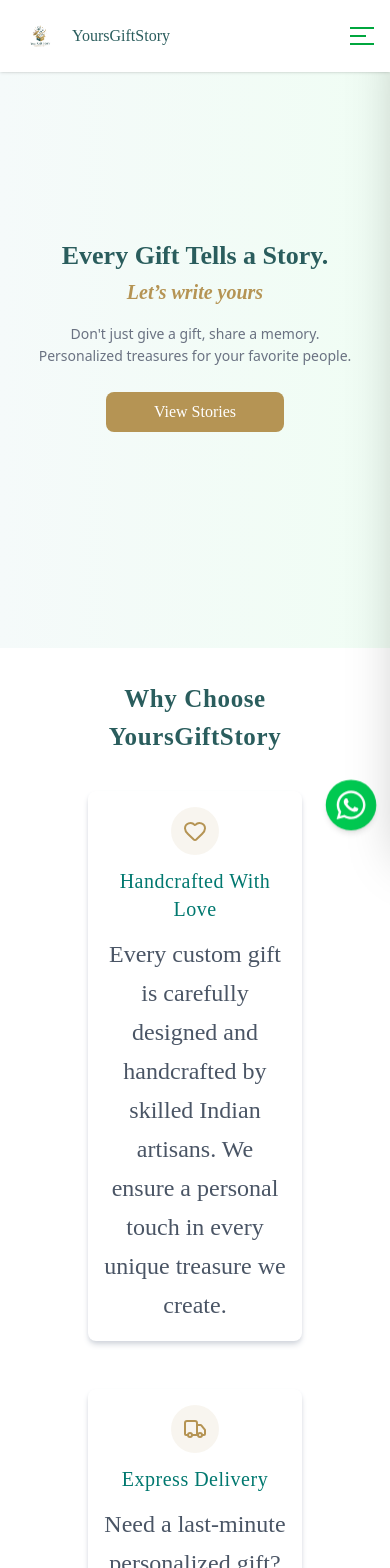
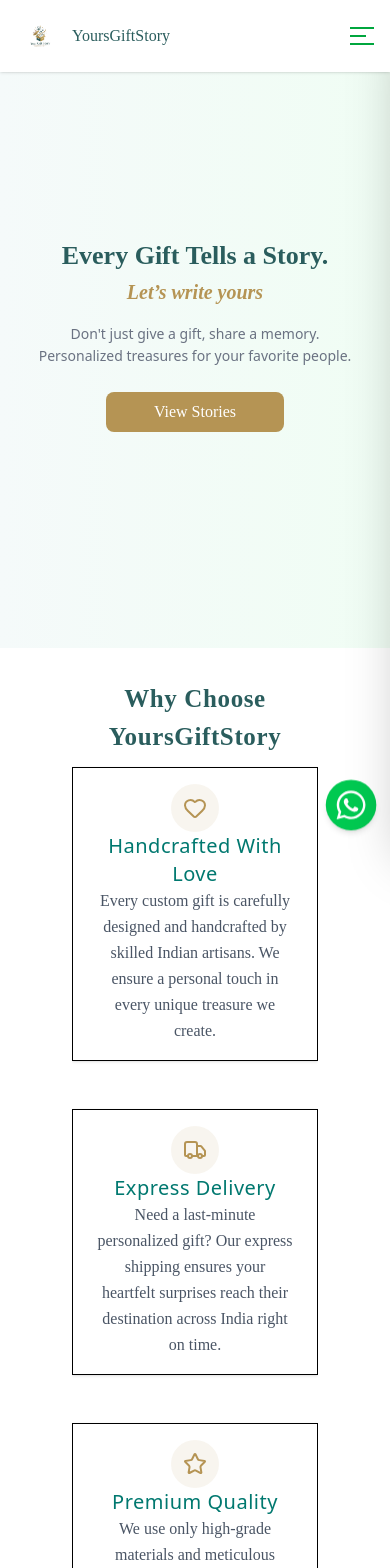
Before and after one commit to Yashwanthkumar-dev/yoursGiftStory, a React (Vite) app: page / in a window 390 px wide. Shown: the top 1568 px of the page. Built offline with nearby package versions, Linux system fonts and the light colour scheme; a web font is replaced by a local one.

Commit message:
fix : some changes

```diff
--- a/src/Components/WhyChooseUs.jsx
+++ b/src/Components/WhyChooseUs.jsx
@@ -33,15 +33,15 @@ const WhyChooseUs = () => {
                         initial={{ opacity: 0, x: 50 }} whileInView={{ opacity: 1, x: 0 }} transition={{ duration: 1, ease: 'easeInOut' }}
                         className='text-center mt-8 font-playfair text-primary font-semibold text-[25px] capitalize w-48 tracking-wide mx-auto'>Why choose YoursGiftStory</motion.h2>
                 </div>
-                <div className='p-4 space-y-12 md:border md:flex md:items-center '>
+                <div className=' space-y-12 md:border md:flex md:items-center '>
                     {
                         whyusUs.map((card, index) => (
                             <motion.div key={index}
                                 initial={{ opacity: 0, x: 20 }} whileInView={{ opacity: 1, x: 0 }} transition={{ duration: 0.8, ease: 'easeInOut' }}
-                                className='text-center p-4 rounded-lg bg-white font-playfair shadow-md shadow-gray-300 mt-5 space-y-3 hover:shadow-lg transition duration-500 '>
+                                className='border shadow px-6 py-4 mt-3 text-center '>
                                 <div className='text-secondary py-3 bg-[#b5955418] mx-auto w-12 flex justify-center rounded-full'>{card.icon}</div>
                                 <h3 className='font-medium text-xl text-teal-700 capitalize tracking-wide'>{card.title}</h3>
-                                <p className='font-playfair text-gray-600 leading-relaxed text-[1.5rem] md:text-[2rem]'>{card.descritpion}</p>
+                                <p className='font-playfair text-gray-600 leading-relaxed text-[1rem] md:text-[2rem]'>{card.descritpion}</p>
                             </motion.div>
                         ))
                     }
```
